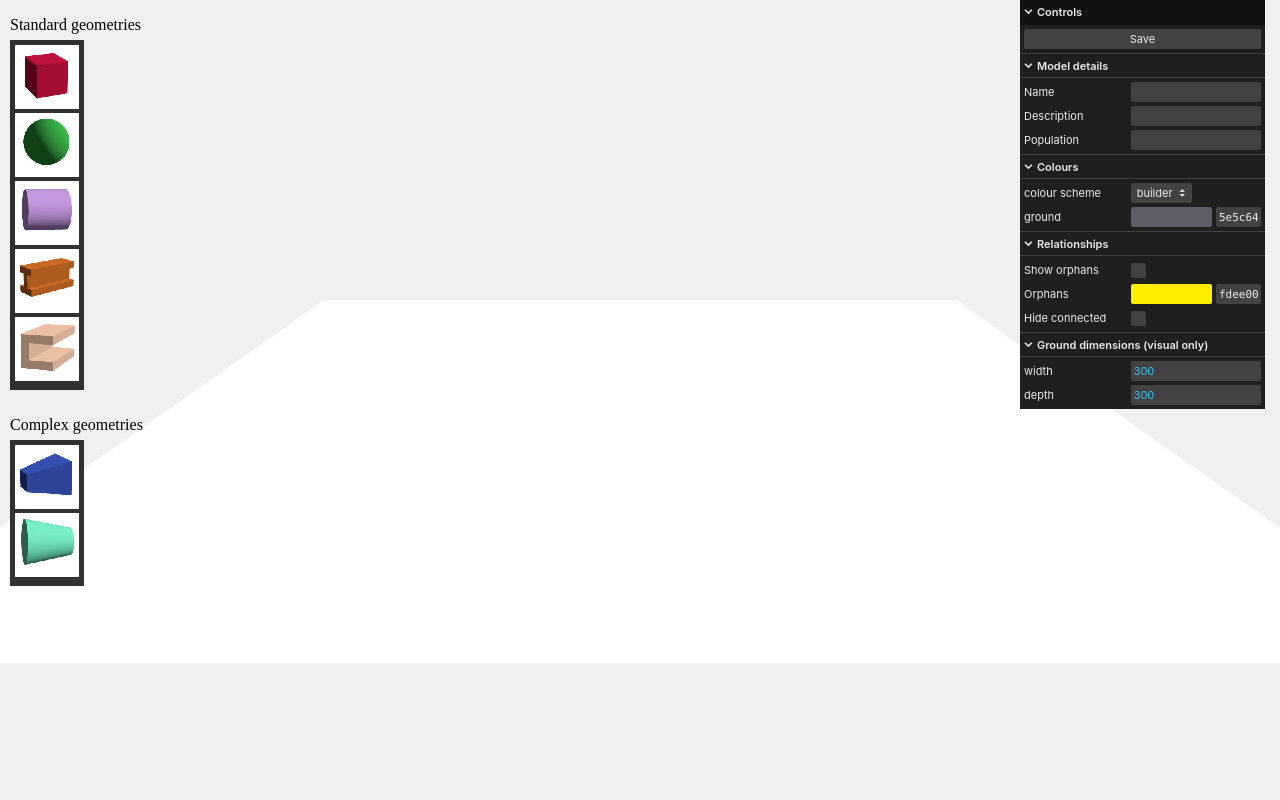
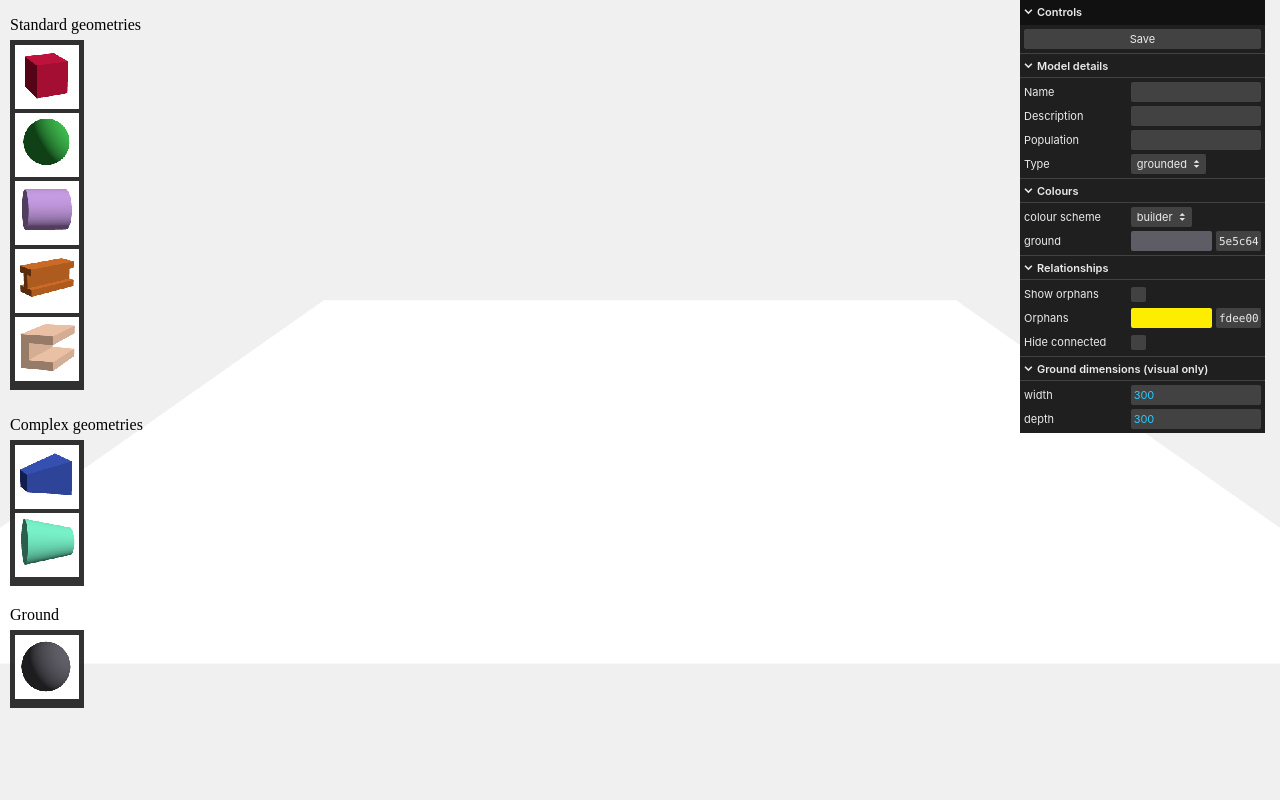
Before and after one commit to dynamics-research-group/pbshm-ie-model-builder, a Flask app: page /ie/visualiser/build in a window 1280 px wide. Run offline with Flask 3, Linux system fonts and the light colour scheme; parts of the project's set-up code (start-up, migrations or seed data) failed here and were passed over; some libraries are stand-ins or nearby versions.

Commit message:
Add ground element using left-hand panel

```diff
--- a/pbshm/ievisualiser/static/css/builder.css
+++ b/pbshm/ievisualiser/static/css/builder.css
@@ -30,7 +30,7 @@ html, body {
 }
 #ui input[type=radio] + label {
   background-image: url('../images/geometries.png');
-  background-size: 100% 700%;
+  background-size: 100% 800%;
   image-rendering: pixelated;
   width: 64px;
   height: 64px;
@@ -63,7 +63,7 @@ html, body {
 }
 #uitwo input[type=radio] + label {
   background-image: url('../images/geometries.png');
-  background-size: 100% 700%;
+  background-size: 100% 800%;
   image-rendering: pixelated;
   width: 64px;
   height: 64px;
@@ -72,3 +72,36 @@ html, body {
 #uitwo input[type=radio]:checked + label {
   outline: 3px solid rgb(250, 57, 57);
 }
+#uigroundinfo {
+  position: absolute;
+  top: 590px;
+  left: 10px;
+  width: 20%;
+  text-align: left;
+  z-index: 100;
+  display:block;
+  background: rgba(0, 0, 0, 0);
+}
+#uiground {
+  position: absolute;
+  left: 10px;
+  top: 630px;
+  background: rgba(0, 0, 0, 0.8);
+  padding: 5px;
+}
+#uiground input[type=radio] {
+  width: 0;
+  height: 0;
+  display: none;
+}
+#uiground input[type=radio] + label {
+  background-image: url('../images/geometries.png');
+  background-size: 100% 800%;
+  image-rendering: pixelated;
+  width: 64px;
+  height: 64px;
+  display: inline-block;
+}
+#uiground input[type=radio]:checked + label {
+  outline: 3px solid rgb(250, 57, 57);
+}
--- a/pbshm/ievisualiser/static/js/builder.js
+++ b/pbshm/ievisualiser/static/js/builder.js
@@ -26,12 +26,21 @@ let relationshipNatures = {};
 const gui = new GUI();
 
 
-const modelDetails = {'Name': '', 'Description': '', 'Population': '', 'Save': function() {save(modelDetails, relationships, relationshipNatures, cElements);}};
+const modelDetails = {'Name': '', 'Description': '', 'Population': '', 'Type': 'grounded', 'Save': function() {save(modelDetails, relationships, relationshipNatures, cElements);}};
 gui.add(modelDetails, 'Save');
 const modelDetailsFolder = gui.addFolder('Model details');
 modelDetailsFolder.add(modelDetails, 'Name').onChange( value => { modelDetails['Name'] = value; });
 modelDetailsFolder.add(modelDetails, 'Description').onChange( value => { modelDetails['Description'] = value; });
 modelDetailsFolder.add(modelDetails, 'Population').onChange( value => { modelDetails['Population'] = value; });
+modelDetailsFolder.add(modelDetails, 'Type', ['grounded', 'free']).onChange( value => {
+																 modelDetails['Type'] = value;
+																 if (value == 'grounded') {
+																	document.getElementById("uigroundinfo").style.visibility = 'visible';
+																	document.getElementById("uiground").style.visibility = 'visible';
+																 } else {
+																	document.getElementById("uigroundinfo").style.visibility = 'hidden';
+																	document.getElementById("uiground").style.visibility = 'hidden';
+																 } });
 
 
 addColourFolders(gui, render, "builder");
@@ -60,9 +69,8 @@ relationFolder.children[5].hide();
 
 
 const elementFolder = gui.addFolder('Element');
-const elInfo = {'Name': '', 'Is ground': false}
+const elInfo = {'Name': ''}
 elementFolder.add(elInfo, 'Name').onChange(updateElementName);
-elementFolder.add(elInfo, 'Is ground',).onChange(value => toggleGround(value));
 elementFolder.hide();
 let floorFolder, boxFolder, sphereFolder, cylinderFolder, obliqueCylinderFolder, trapezoidFolder, beamFolder, folders, currentFolder;
 
@@ -151,6 +159,7 @@ const beamParams = {"length": 8,
 				    "s": 1,
 				    "t": 1,
 				    "b": 3}
+const groundRadius = 3;
 
 
 
@@ -171,6 +180,7 @@ const rollOverTrapezoidGeo = new TrapezoidGeometry(trapezoidParams['Faces Left T
 												   trapezoidParams.length);
 const rollOverIBeamGeo = generateBeam("i-beam", beamParams.length, beamParams.h, beamParams.s, beamParams.t, beamParams.b);
 const rollOverCBeamGeo = generateBeam("c-beam", beamParams.length, beamParams.h, beamParams.s, beamParams.t, beamParams.b);
+const rollOverGroundGeo = new THREE.SphereGeometry(groundRadius);
 rollOverCylinderGeo.rotateZ(Math.PI/2);
 rollOverObliqueCylinderGeo.rotateZ(Math.PI/2);
 let planeGeometry;
@@ -285,6 +295,9 @@ function buildModel(preInfo=undefined, shapes=undefined, preRelationships=undefi
 		elem.addEventListener( 'click', allowUncheck );
 	} );
 	document.querySelectorAll( '#uitwo .tiles input[type=radio][name=voxel]' ).forEach( ( elem ) => {
+		elem.addEventListener( 'click', allowUncheck );
+	} );
+	document.querySelectorAll( '#uiground .tiles input[type=radio][name=voxel]' ).forEach( ( elem ) => {
 		elem.addEventListener( 'click', allowUncheck );
 	} );
 
@@ -403,6 +416,7 @@ function onPointerDown( event ) {
 				}
 			}
 		} else {
+			console.log(currentId);
 			if (currentId != undefined){
 				// Add new object
 				if (currentId == "cube"){
@@ -435,6 +449,9 @@ function onPointerDown( event ) {
 					currentGeometry = generateBeam("i-beam", beamParams.length, beamParams.h, beamParams.s, beamParams.t, beamParams.b);;
 				} else if (currentId == "cbeam"){
 					currentGeometry = generateBeam("c-beam", beamParams.length, beamParams.h, beamParams.s, beamParams.t, beamParams.b);;
+				} else if (currentId == "ground") {
+					currentGeometry = new THREE.SphereGeometry(groundRadius);
+					currentGeometry.type = "ground";
 				}
 
 				// create new object
@@ -449,7 +466,11 @@ function onPointerDown( event ) {
 				voxel.currentAngleX = 0;
 				voxel.currentAngleY = 0;
 				voxel.currentAngleZ = 0;
+				if (currentId == "ground") {
+					voxel.el_contextual = "ground";
+				} else {
 					voxel.el_contextual = undefined;
+				}
 				voxel.el_material = undefined;
 				voxel.relationshipCount = 0;
 				scene.add( voxel );
@@ -514,8 +535,15 @@ function onPointerDown( event ) {
 				currentFolder = undefined;
 			}
 			// If the ground plane has been selected, or anywhere outside of this then there'll be no current folder.
+			elementFolder.children[0].setValue(currentObject.name);
+			elementFolder.show();
+			if (currentId == "ground") {
+				gCoordsFolder.hide();
+				contextualFolder.hide();
+				materialFolder.hide();
+				geometryFolder.hide();
+			}
 			if (currentFolder != undefined){
-				elementFolder.children[0].setValue(currentObject.name);
 				transFolder.children[0].setValue(glToJson(currentObject, "x", currentObject.position.x));
 				transFolder.children[1].setValue(glToJson(currentObject, "y", currentObject.position.y));
 				transFolder.children[2].setValue(glToJson(currentObject, "z", currentObject.position.z));
@@ -523,17 +551,11 @@ function onPointerDown( event ) {
 				rotFolder.children[1].setValue(currentObject.rotation.y * (180 / Math.PI));
 				rotFolder.children[2].setValue(currentObject.rotation.z * (180 / Math.PI));
 				materialFolder.children[0].setValue(currentObject.el_material);
-				if (currentObject.el_contextual == 'ground'){
-					elementFolder.children[1].setValue(true);
-				} else {
 				contextualFolder.children[0].setValue(currentObject.el_contextual);
-					elementFolder.show();
 				gCoordsFolder.show();
 				contextualFolder.show();
 				materialFolder.show();
 				currentFolder.show();
-					elementFolder.children[1].setValue(false);
-				}
 			}
 		}
 	}
@@ -605,6 +627,9 @@ function allowUncheck() {
 		} else if (currentId == "cbeam"){
 			rollOverMesh.geometry = rollOverCBeamGeo;
 			currentFolder = beamFolder;
+		} else if (currentId == "ground"){
+			rollOverMesh.geometry = rollOverGroundGeo;
+			currentFolder = undefined;
 		}
 		rollOverMesh.visible = true;
 	}
@@ -636,47 +661,6 @@ function updateElementName(){
 	currentObject.name = elInfo.Name;
 }
 
-
-function toggleGround(value){
-	if (value == true){
-		currentObject.el_contextual = 'ground';
-		gCoordsFolder.hide();
-		materialFolder.hide();
-		contextualFolder.hide();
-		geometryFolder.hide();
-		folders.forEach(folder => folder.hide());  // hide all geometry dimension folders
-		currentObject.material.color.setHex(otherColours.ground);
-	} else {
-		if (currentObject.el_contextual == 'ground') {
-			// If it was ground then update it's context
-			// This if-statement is needed because this function is also called for maintaining non-ground status.
-			currentObject.el_contextual = undefined;
-		}
-		gCoordsFolder.show();
-		materialFolder.show();
-		contextualFolder.show();
-		geometryFolder.show();
-		if (currentObject.geometry.type == "BoxGeometry"){
-			boxFolder.show();
-		} else if (currentObject.geometry.type == "SphereGeometry"){
-			sphereFolder.show();
-		} else if (currentObject.geometry.type == "CylinderGeometry"){
-			cylinderFolder.show();
-		} else if (currentObject.geometry.type == "ObliqueCylinderGeometry"){
-			obliqueCylinderFolder.show();
-		} else if  (currentObject.geometry.type == "TrapezoidGeometry"){
-			trapezoidFolder.show();
-		} else if (currentObject.geometry.type == "IBeamGeometry" || geometry.type == "CBeamGeometry"){
-			beamFolder.show();
-		}
-		if (currentObject.material.color.getHex() != otherColours['Orphans']
-				&& currentObject.material.color.getHex() != otherColours['Selected element']) {
-			// Don't change the colour if it's currently being highlighted as an orphan or selected element
-			resetColour(gui.children[2].children[0].getValue(), currentObject);
-		}
-	}
-	render();
-}
 
 
 // It's necessary to handle each dimension separately,
--- a/pbshm/ievisualiser/static/js/colourHelper.js
+++ b/pbshm/ievisualiser/static/js/colourHelper.js
@@ -9,7 +9,8 @@ const builderColours = {"BoxGeometry": 0xe6194b,
 						"ObliqueCylinderGeometry": 0x7FFFD4,
 						"TrapezoidGeometry": 0x4363d8,
 						"IBeamGeometry": 0xf58231,
-						"CBeamGeometry": 0xfbceb1}
+						"CBeamGeometry": 0xfbceb1,
+                        "ground": 0x5e5c64}
 
 
 const contextualColours = {"slab":0xa96645, "column":0x58C2EB, "beam":0x7b6bb0,
--- a/pbshm/ievisualiser/static/js/jsonHelper.js
+++ b/pbshm/ievisualiser/static/js/jsonHelper.js
@@ -296,7 +296,7 @@ function save(modelDetails, relationships, relationshipNatures, elements){
 				  "population": modelDetails.Population,
 				  "timestamp": new Date().getTime(),
 				  "models": { "irreducibleElement": {
-					          "type": "grounded",  // assumed
+					          "type": modelDetails.Type,  // assumed
             				  "elements": undefined,
 							  "relationships": []
 				  			  }
--- a/pbshm/ievisualiser/templates/build-model.html
+++ b/pbshm/ievisualiser/templates/build-model.html
@@ -30,6 +30,14 @@
         <input type="radio" name="voxel" id="obliqueCylinder"><label for="obliqueCylinder" style="background-position: -0% -500%"></label>
       </div>
     </div>
+    <div id="uigroundinfo">
+      <p>Ground</p>
+    </div>
+    <div id="uiground">
+      <div class="tiles">
+        <input type="radio" name="voxel" id="ground"><label for="ground" style="background-position: -0% -700%"></label></br>
+      </div>
+    </div>
     <!-- Javascript Setup -->
     <script type="importmap">
       {
```
Also changed, not shown: pbshm/ievisualiser/static/images/geometries.png. Lines whose indentation alone changed are shown as unchanged.
